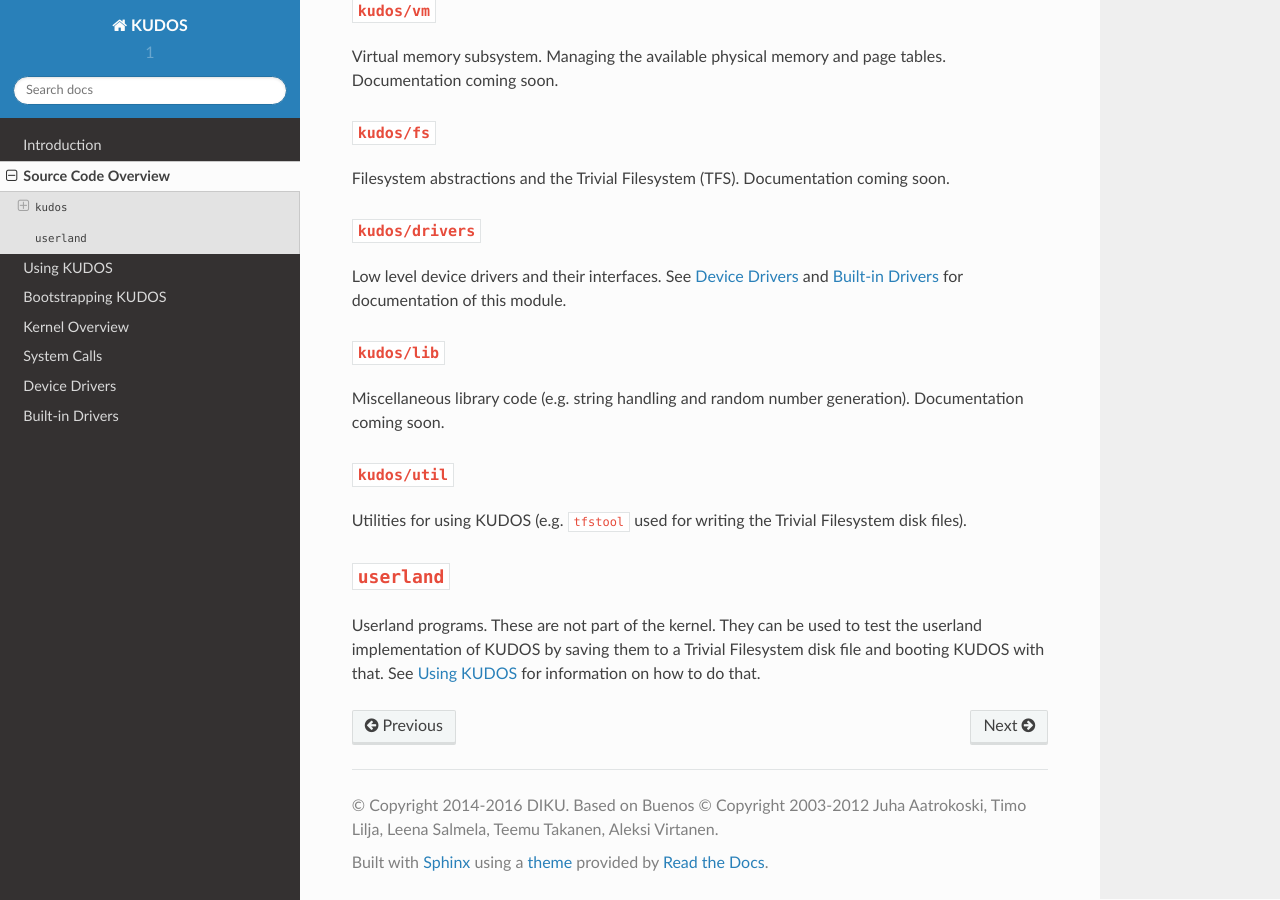
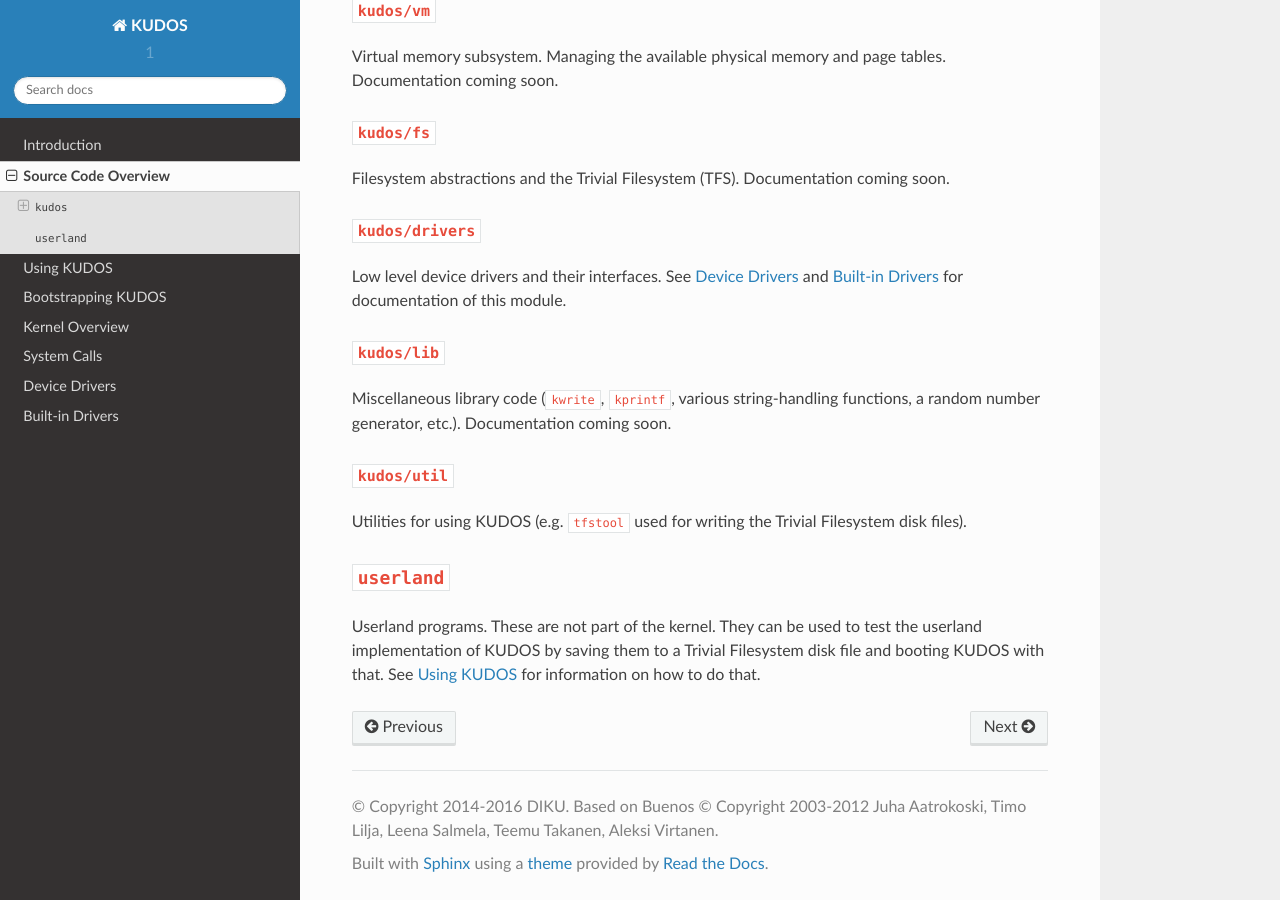
Before and after one commit to DIKU-EDU/kudos, a Sphinx documentation site: the page built from docs/source-code-overview.rst, in a window 1280 px wide and 900 px high, scrolled down 1025 px. Built offline with Sphinx 7.4.7 and the Read the Docs theme 2.0.0, drawn with Linux system fonts in a browser that asks for light colours.

Commit message:
mention where kwrite is

```diff
--- a/docs/source-code-overview.rst
+++ b/docs/source-code-overview.rst
@@ -89,8 +89,8 @@ Low level device drivers and their interfaces. See :doc:`device-drivers` and
 ``kudos/lib``
 ~~~~~~~~~~~~~
 
-Miscellaneous library code (e.g. string handling and random number generation).
-Documentation coming soon.
+Miscellaneous library code (``kwrite``, ``kprintf``, various string-handling
+functions, a random number generator, etc.).  Documentation coming soon.
 
 ``kudos/util``
 ~~~~~~~~~~~~~~
```
